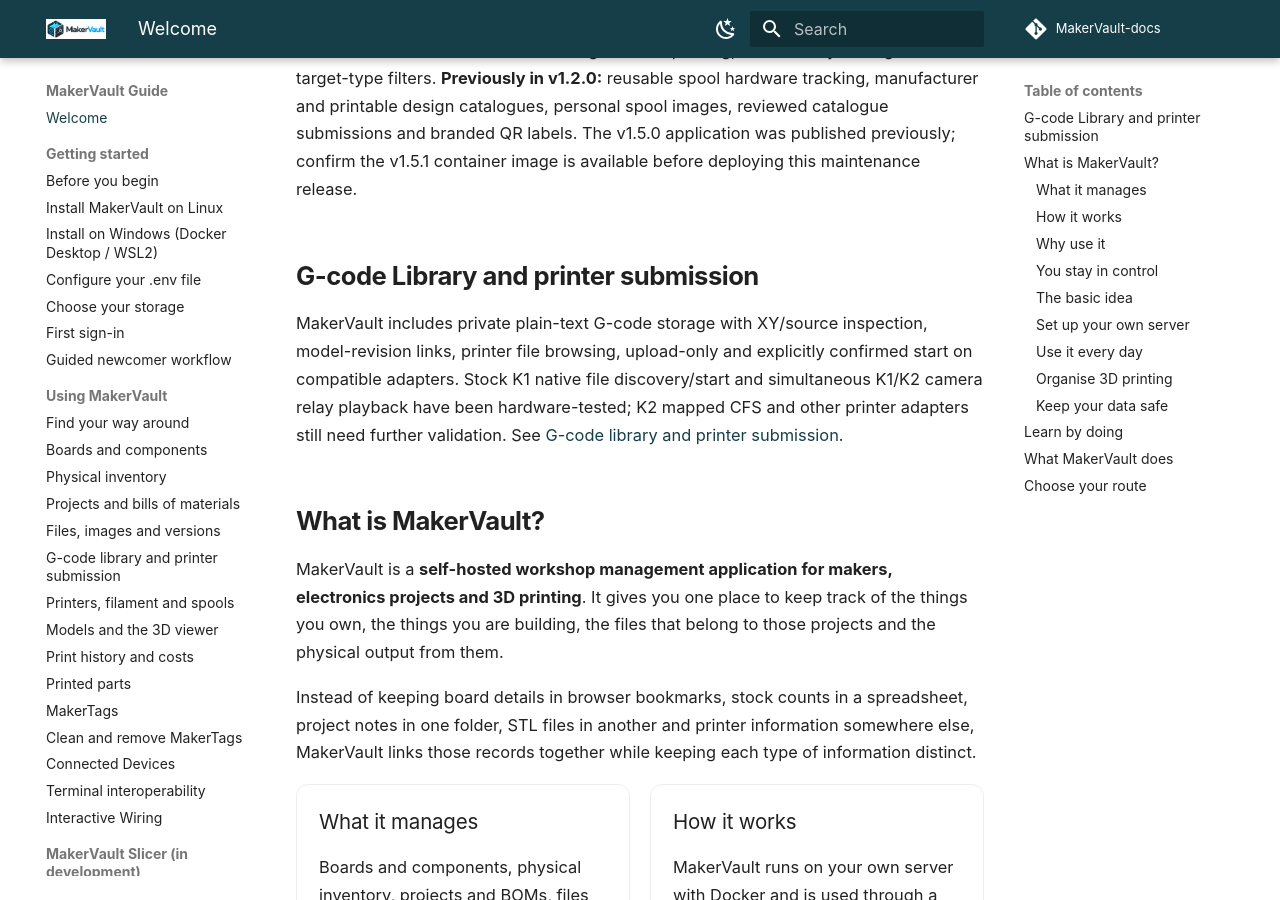
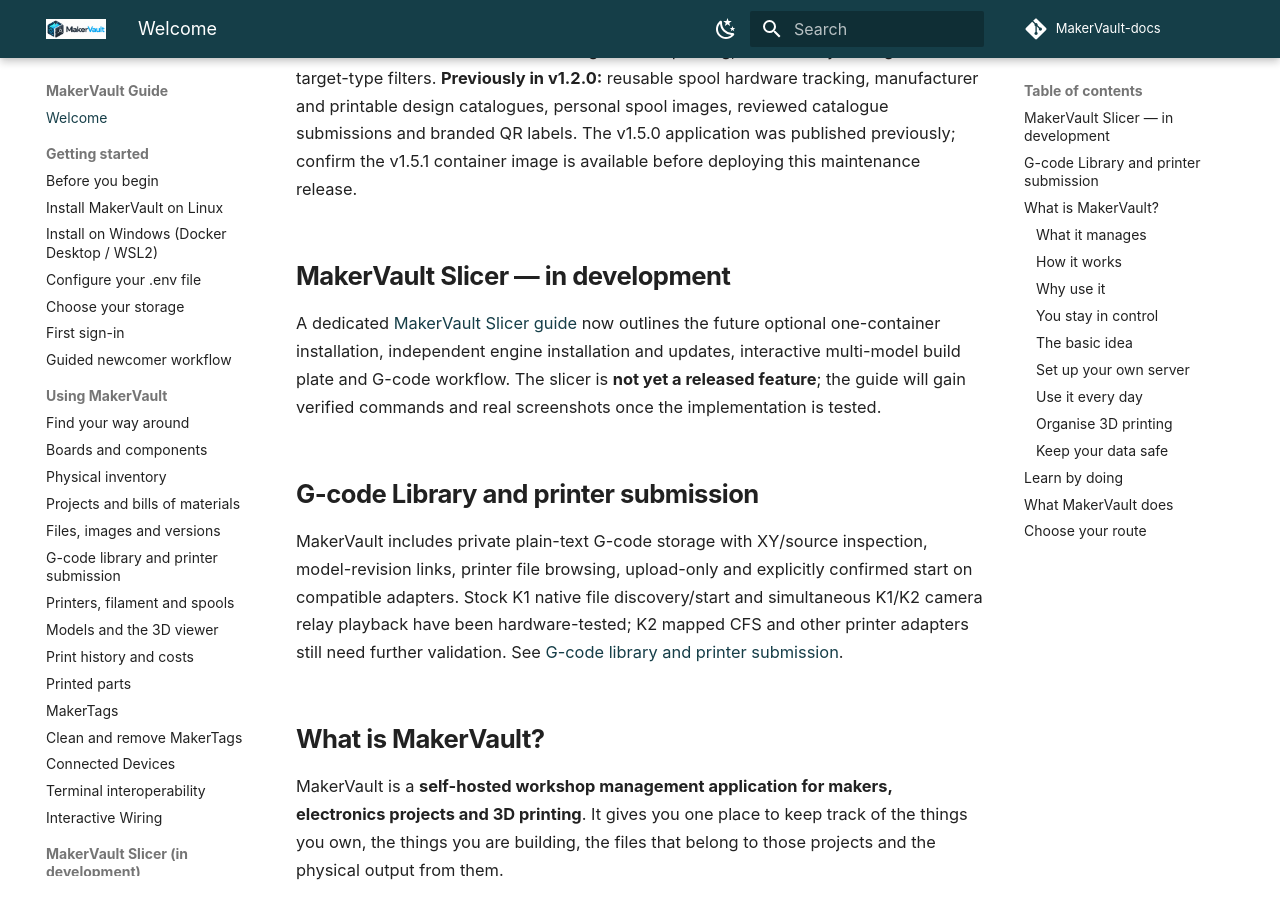
Before and after one commit to gavrd7/MakerVault-docs, an MkDocs documentation site: the page built from docs/guide/index.md, in a window 1280 px wide and 900 px high, scrolled down 702 px. Built offline with MkDocs 1.6.1 and Material for MkDocs 9.7.7, drawn with Linux system fonts in a browser that asks for light colours; comment, search, counter and statistics services are not loaded.

Commit message:
Integrate slicer guide into existing documentation navigation

```diff
--- a/docs/guide/index.md
+++ b/docs/guide/index.md
@@ -10,6 +10,10 @@
 </div>
 
 **Introduced in v1.5.1 / Terminal v1.0.1 and retained in v1.6.0:** verified MakerTag cleaning and optional clean-on-remove, one authenticated five-second terminal pending-work poll, and native ESP-IDF persistent HTTPS with corrected worker memory cleanup. The maintainer reports the hardware release test matrix passed; final availability depends on the matching published app and firmware builds. See [Clean and remove MakerTags](using/maker-tag-maintenance.md) and [Connected Devices](using/connected-devices.md). **Previously in v1.4.5:** Paired MakerVault Terminal v0.7 supports verified single-scan NTAG215 NFC link writing, stable MakerTag URLs and cancellation-safe expiry. The native HTTPS listener is more resilient to slow connections. **Previously in v1.2.2:** custom and batch Maker Tag QR label printing, text visibility settings and target-type filters. **Previously in v1.2.0:** reusable spool hardware tracking, manufacturer and printable design catalogues, personal spool images, reviewed catalogue submissions and branded QR labels. The v1.5.0 application was published previously; confirm the v1.5.1 container image is available before deploying this maintenance release.
+
+## MakerVault Slicer — in development
+
+A dedicated [MakerVault Slicer guide](slicer/index.md) now outlines the future optional one-container installation, independent engine installation and updates, interactive multi-model build plate and G-code workflow. The slicer is **not yet a released feature**; the guide will gain verified commands and real screenshots once the implementation is tested.
 
 ## G-code Library and printer submission
 
```
